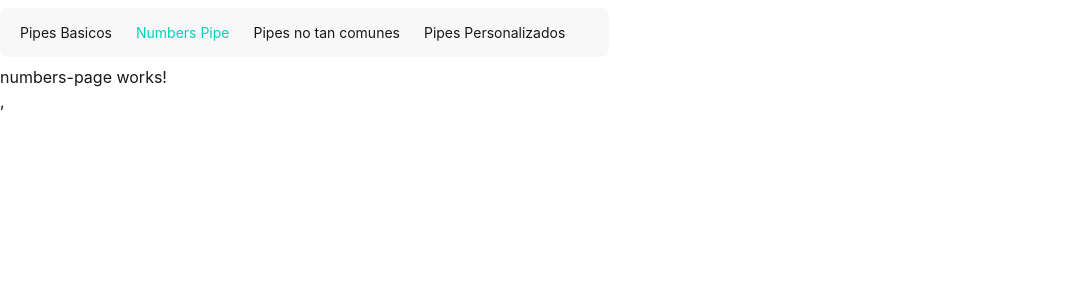
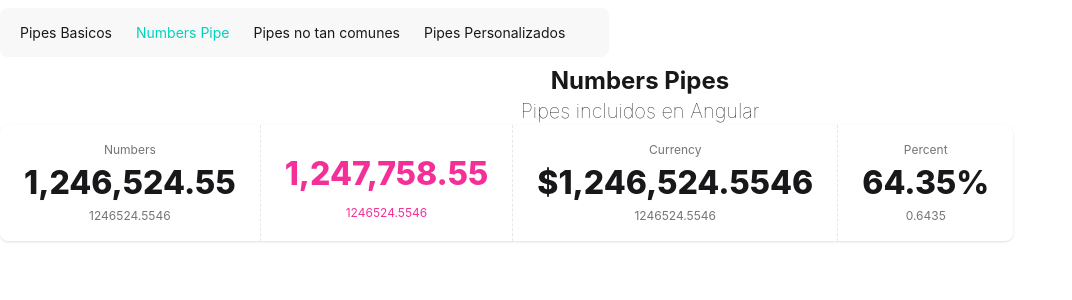
Before and after one commit to MOONeeS0408/05-pipes-app, an Angular app: page /numbers in a window 1280 px wide. Shown: the top 300 px of the page, without its empty margins (0-1072 px from the left). Built offline with nearby package versions, Linux system fonts and the light colour scheme.

Commit message:
feat: implementing Decimal, Percent and Currency pipes

```diff
--- a/src/app/pages/numbers-page/numbers-page.html
+++ b/src/app/pages/numbers-page/numbers-page.html
@@ -1 +1,30 @@
-<p>numbers-page works!</p>,
+<section class="mx-10">
+  <h1 class="text-2xl font-bold flex justify-center">Numbers Pipes</h1>
+  <h3 class="text-xl font-thin flex justify-center">Pipes incluidos en Angular</h3>
+</section>
+
+<div class="stats shadow">
+  <div class="stat place-items-center">
+    <div class="stat-title">Numbers</div>
+    <div class="stat-value">{{ totalSells() | number: '1.2-2' }}</div>
+    <div class="stat-desc">{{ totalSells() }}</div>
+  </div>
+
+  <div class="stat place-items-center">
+    <div class="stat-title"></div>
+    <div class="stat-value text-secondary">{{ totalSells() + 1234 | number: '1.1-2' }}</div>
+    <div class="stat-desc text-secondary">{{ totalSells() }}</div>
+  </div>
+
+  <div class="stat place-items-center">
+    <div class="stat-title">Currency</div>
+    <div class="stat-value">{{ totalSells() | currency: 'CAD' : 'symbol-narrow' : '1.4-4' }}</div>
+    <div class="stat-desc">{{ totalSells() }}</div>
+  </div>
+
+  <div class="stat place-items-center">
+    <div class="stat-title">Percent</div>
+    <div class="stat-value">{{ percent() | percent: '1.1-3' }}</div>
+    <div class="stat-desc">{{ percent() }}</div>
+  </div>
+</div>
--- a/src/app/pages/numbers-page/numbers-page.ts
+++ b/src/app/pages/numbers-page/numbers-page.ts
@@ -1,9 +1,13 @@
-import { ChangeDetectionStrategy, Component } from '@angular/core';
+import { CurrencyPipe, DecimalPipe, PercentPipe } from '@angular/common';
+import { ChangeDetectionStrategy, Component, signal } from '@angular/core';
 
 @Component({
   selector: 'app-numbers-page',
-  imports: [],
+  imports: [DecimalPipe, PercentPipe, CurrencyPipe],
   templateUrl: './numbers-page.html',
   changeDetection: ChangeDetectionStrategy.OnPush,
 })
-export default class NumbersPage {}
+export default class NumbersPage {
+  totalSells = signal(1_246_524.5546);
+  percent = signal(0.6435);
+}
```
